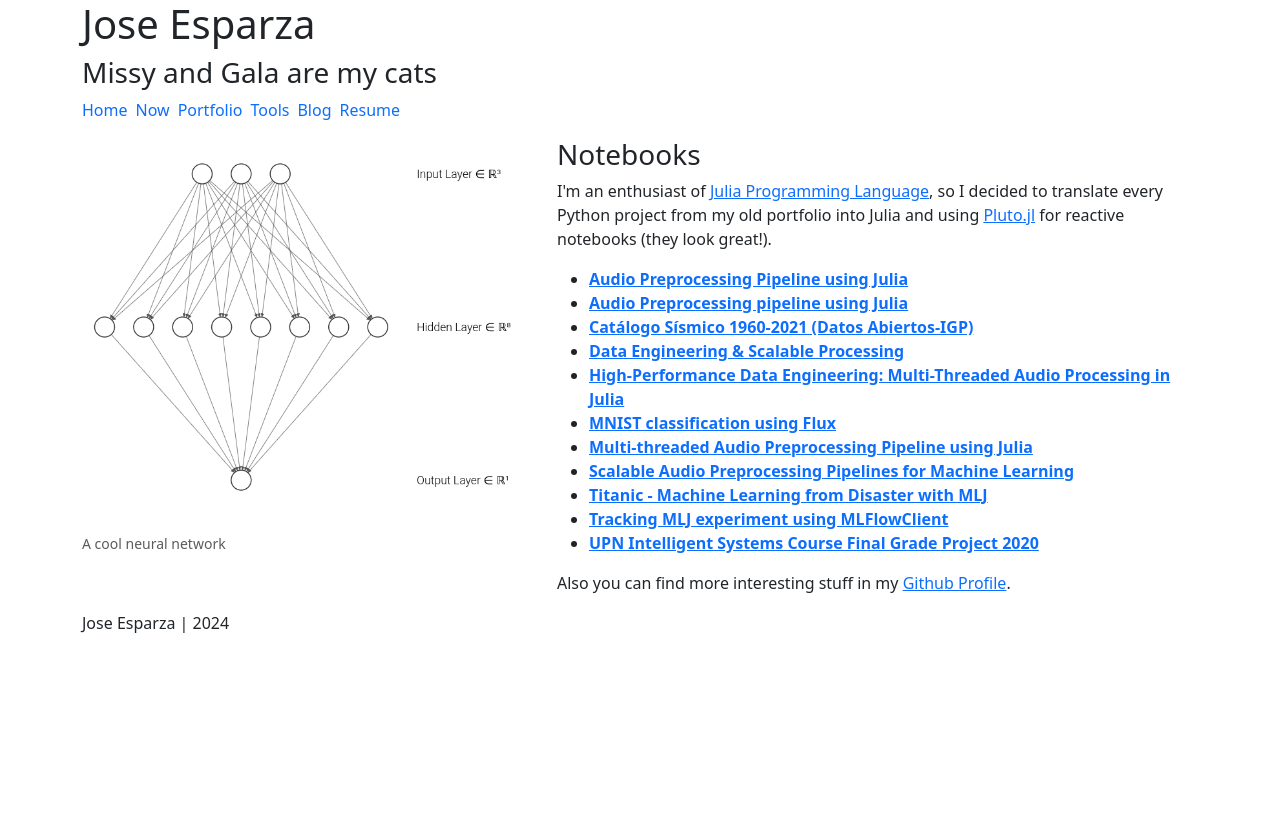
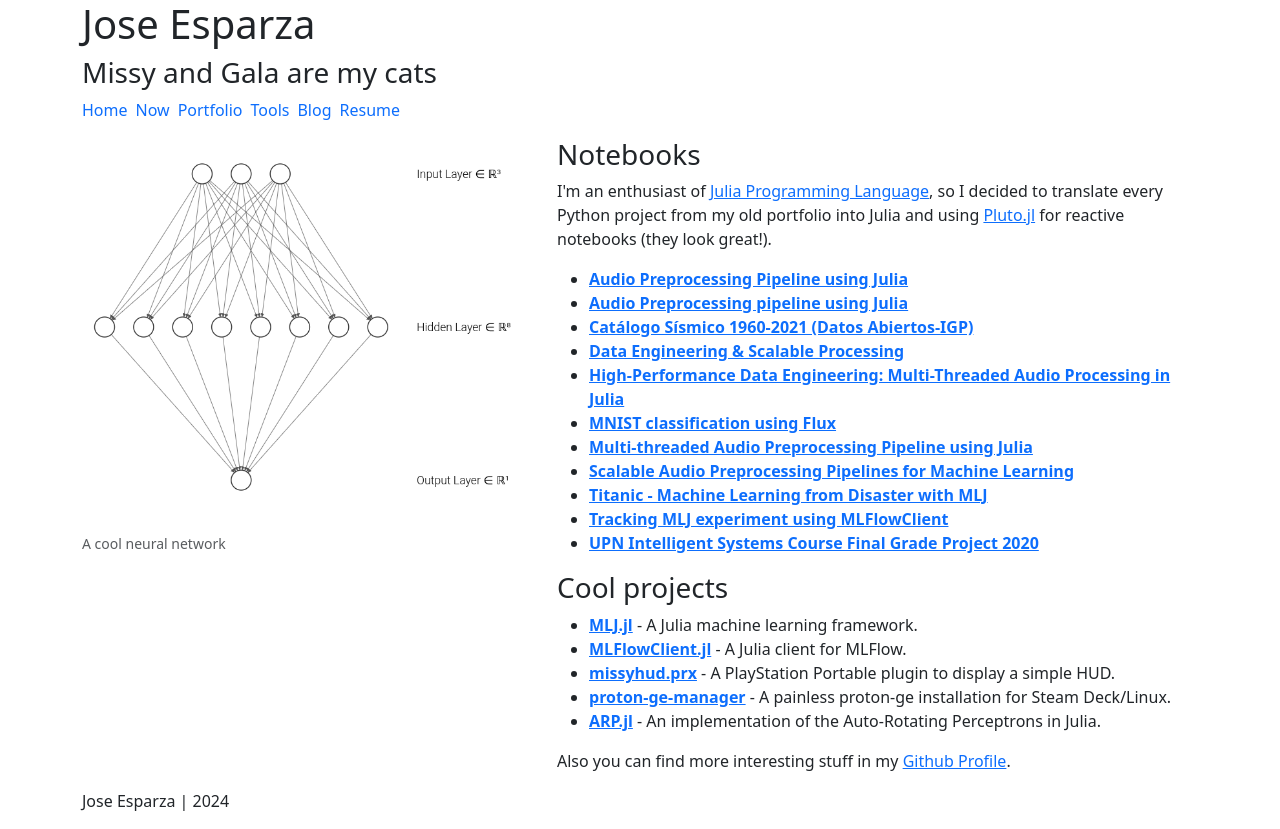
Before and after one commit to pebeto/pebeto.github.io, a Next.js app: page /portfolio in a window 1280 px wide. Before the commit the page ends 800 px from the top, so only its background shows below. Built offline with nearby package versions, Linux system fonts and the light colour scheme.

Commit message:
Updating now and portfolio

```diff
--- a/app/page.tsx
+++ b/app/page.tsx
@@ -26,7 +26,7 @@ export default function Home() {
                         academics and industry makes me aware of novelty and fast driving,
                         as well as good analytical skills. I worked with teams from
                         different countries, giving me an integral communication fluency in
-                        English. Some of my work are related with really complex systems using
+                        English. Some of my work is related with really complex systems using
                         large data pipelines, as well as performing analysis and applying
                         machine learning models.
                     </p>
--- a/app/portfolio/page.tsx
+++ b/app/portfolio/page.tsx
@@ -51,6 +51,34 @@ export default async function Portfolio() {
                             )
                         }
                     </ul>
+                    <h3>Cool projects</h3>
+                    <ul>
+                        <li>
+                            <Link href="https://github.com/JuliaAI/MLJ.jl" target="_blank">
+                                <b>MLJ.jl</b>
+                            </Link> - A Julia machine learning framework.
+                        </li>
+                        <li>
+                            <Link href="https://github.com/JuliaAI/MLFlowClient.jl" target="_blank">
+                                <b>MLFlowClient.jl</b>
+                            </Link> - A Julia client for MLFlow.
+                        </li>
+                        <li>
+                            <Link href="https://github.com/pebeto/missyhud.prx" target="_blank">
+                                <b>missyhud.prx</b>
+                            </Link> - A PlayStation Portable plugin to display a simple HUD.
+                        </li>
+                        <li>
+                            <Link href="https://github.com/pebeto/proton-ge-manager" target="_blank">
+                                <b>proton-ge-manager</b>
+                            </Link> -  A painless proton-ge installation for Steam Deck/Linux.
+                        </li>
+                        <li>
+                            <Link href="https://github.com/pebeto/ARP.jl" target="_blank">
+                                <b>ARP.jl</b>
+                            </Link> - An implementation of the Auto-Rotating Perceptrons in Julia.
+                        </li>
+                    </ul>
                     <p>
                         Also you can find more interesting stuff in my {" "}
                         <Link href="https://github.com/pebeto" target="_blank">
```
Also changed, not shown: app/now/page.tsx (+7 -9 lines).
